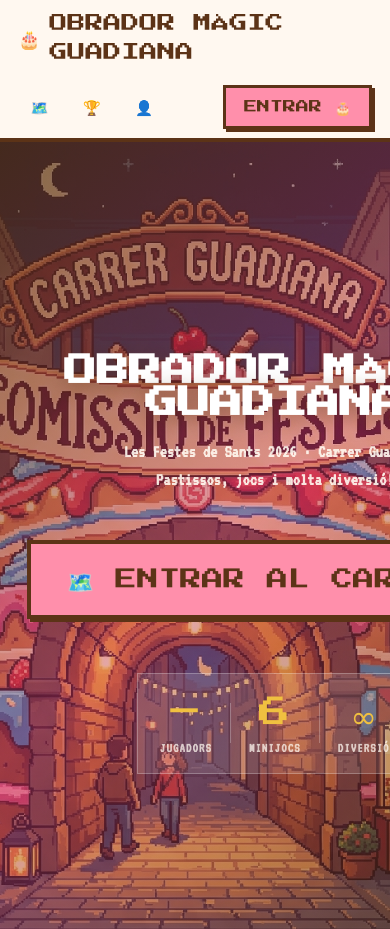
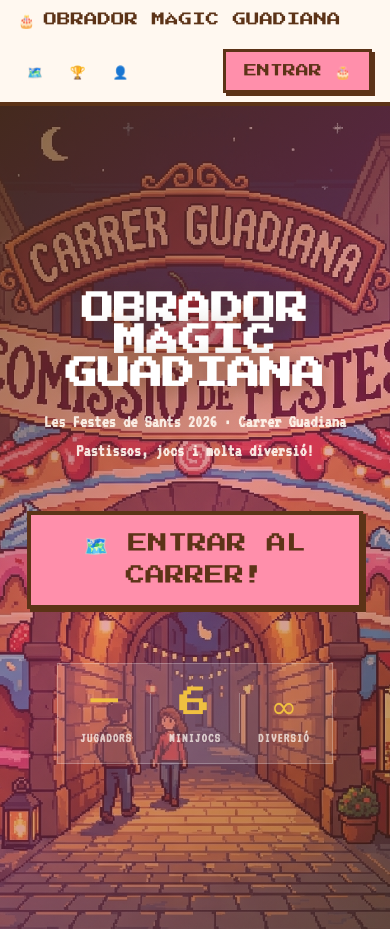
Before and after one commit to comiguadiana/pastisseria, a plain HTML site: page index.html in a window 390 px wide. Shown: the top 929 px of the page. Drawn offline with Linux system fonts and the light colour scheme; no server answers.

Commit message:
Fix: Alineacions, textos llargs i overflow horitzontal a la versió mòbil

```diff
--- a/assets/css/base.css
+++ b/assets/css/base.css
@@ -435,6 +435,17 @@ p {
 }
 
 @media (max-width: 480px) {
+  .navbar-brand {
+    font-size: 0.75rem;
+  }
+  .navbar-brand img {
+    width: 28px;
+    height: 28px;
+  }
+  .nav-link {
+    font-size: 0.7rem;
+    padding: 0.3rem 0.5rem;
+  }
   .navbar-nav .nav-link span {
     display: none;
   }
--- a/assets/css/components.css
+++ b/assets/css/components.css
@@ -19,7 +19,8 @@
   border: 4px solid var(--chocolate);
   box-shadow: var(--shadow-sm);
   cursor: pointer;
-  white-space: nowrap;
+  white-space: normal;
+  text-align: center;
   text-decoration: none;
   background: var(--white);
   color: var(--chocolate);
@@ -528,7 +529,7 @@
   }
 
   .btn-xl {
-    font-size: 1.2rem;
-    padding: 1rem 2rem;
+    font-size: 1.1rem;
+    padding: 0.75rem 1.25rem;
   }
 }
--- a/index.html
+++ b/index.html
@@ -40,7 +40,7 @@
       <div class="hero-overlay"></div>
     </div>
     <div class="container hero-content animate-slide-up">
-      <h1 class="hero-title">Obrador Màgic<br/>Guadiana</h1>
+      <h1 class="hero-title">Obrador<br/>Màgic<br/>Guadiana</h1>
       <p class="hero-subtitle">
         Les Festes de Sants 2026 · Carrer Guadiana<br/>
         Pastissos, jocs i molta diversió!
```
